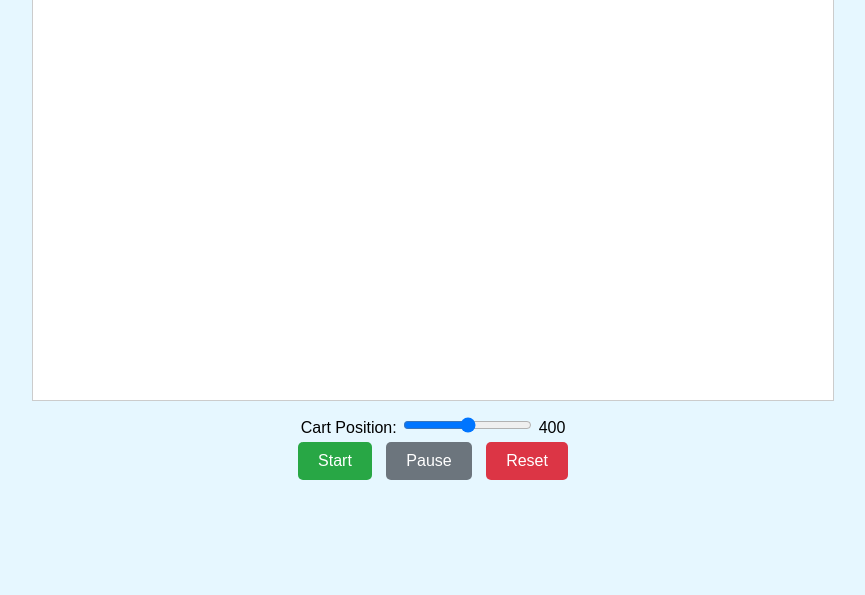
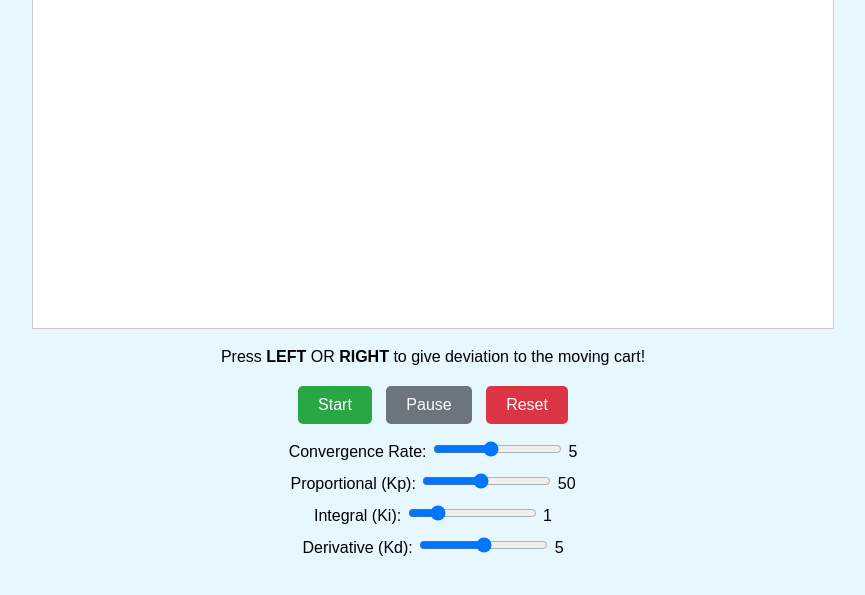
Before and after one commit to alvin-ss15/simpleinvertedpendulum, a plain HTML site: page index.html in a window 1280 px wide. Shown: the part 197-792 px from the top of the page, without its empty margins (207-1072 px from the left). Drawn offline with Linux system fonts and the light colour scheme.

Commit message:
Update index.html

```diff
--- a/index.html
+++ b/index.html
@@ -11,11 +11,9 @@
         <h1>Inverted Pendulum on a Moving Cart</h1>
         <canvas id="invertedPendulumCanvas" width="800" height="400"></canvas>
 
-        <!-- Slider to control the cart's position -->
-        <div class="controls">
-            <label for="cartXSlider">Cart Position:</label>
-            <input type="range" id="cartXSlider" min="0" max="800" value="400">
-            <span id="cartXValue">400</span>
+        <div style="margin-top:15px; margin-bottom: 15px">
+
+            Press <b>LEFT</b> OR <b>RIGHT</b> to give deviation to the moving cart!
         </div>
 
         <!-- Control buttons for Start, Pause, Reset -->
@@ -24,6 +22,28 @@
             <button id="pauseButton">Pause</button>
             <button id="resetButton">Reset</button>
         </div>
+
+        <!-- Convergence Rate and PID Coefficients -->
+        <div class="controls">
+            <label for="convergenceRateSlider">Convergence Rate:</label>
+            <input type="range" id="convergenceRateSlider" min="1" max="10" value="5">
+            <span id="convergenceRateValue">5</span>
+        </div>
+        <div class="controls">
+            <label for="kpSlider">Proportional (Kp):</label>
+            <input type="range" id="kpSlider" min="10" max="100" value="50">
+            <span id="kpValue">50</span>
+        </div>
+        <div class="controls">
+            <label for="kiSlider">Integral (Ki):</label>
+            <input type="range" id="kiSlider" min="0" max="5" step="0.1" value="1">
+            <span id="kiValue">1</span>
+        </div>
+        <div class="controls">
+            <label for="kdSlider">Derivative (Kd):</label>
+            <input type="range" id="kdSlider" min="0" max="10" value="5">
+            <span id="kdValue">5</span>
+        </div>
     </div>
     <script src="invertedPendulum.js"></script>
 </body>
```
